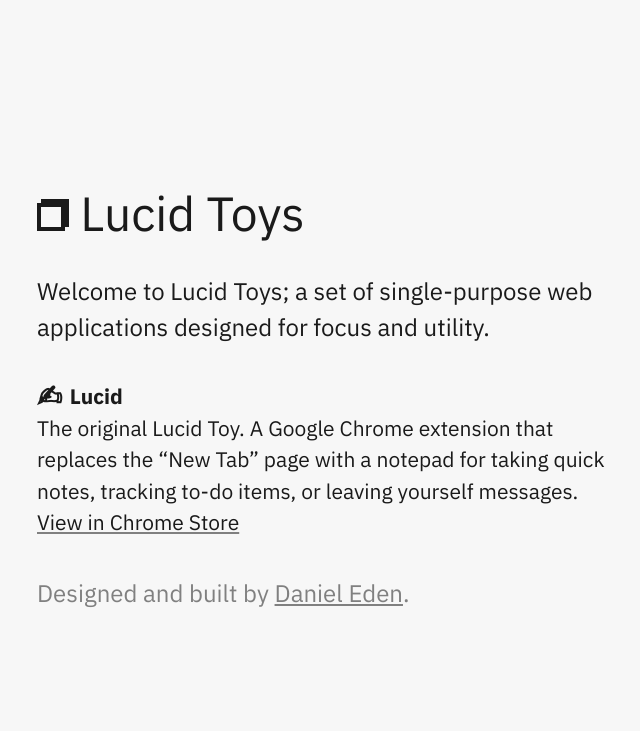
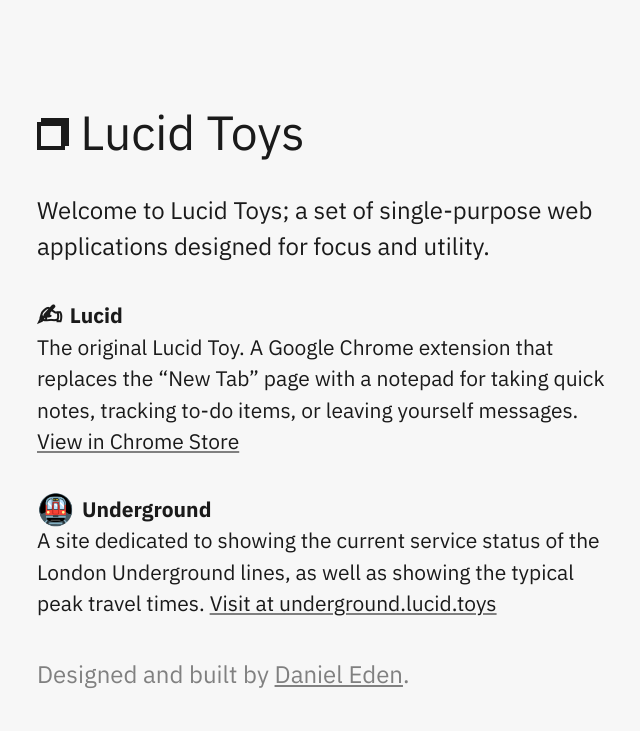
Before and after one commit to Lucid-Toys/lucid.toys, a plain HTML site: page index.html in a window 1280 px wide. Shown: the whole page, without its empty margins (315-955 px from the left). Drawn offline with Linux system fonts and the light colour scheme.

Commit message:
Add link to Underground toy

```diff
--- a/index.html
+++ b/index.html
@@ -44,6 +44,16 @@
         </a>
       </dd>
     </dl>
+    <dl>
+      <dt><span role="img" class="icon">🚇</span> Underground</dt>
+      <dd>
+        A site dedicated to showing the current service status of the London
+        Underground lines, as well as showing the typical peak travel times.
+        <a href="https://underground.lucid.toys">
+          Visit at underground.lucid.toys
+        </a>
+      </dd>
+    </dl>
     <footer>
       <p>Designed and built by <a href="https://daneden.me">Daniel Eden</a>.</p>
     </footer>
```
